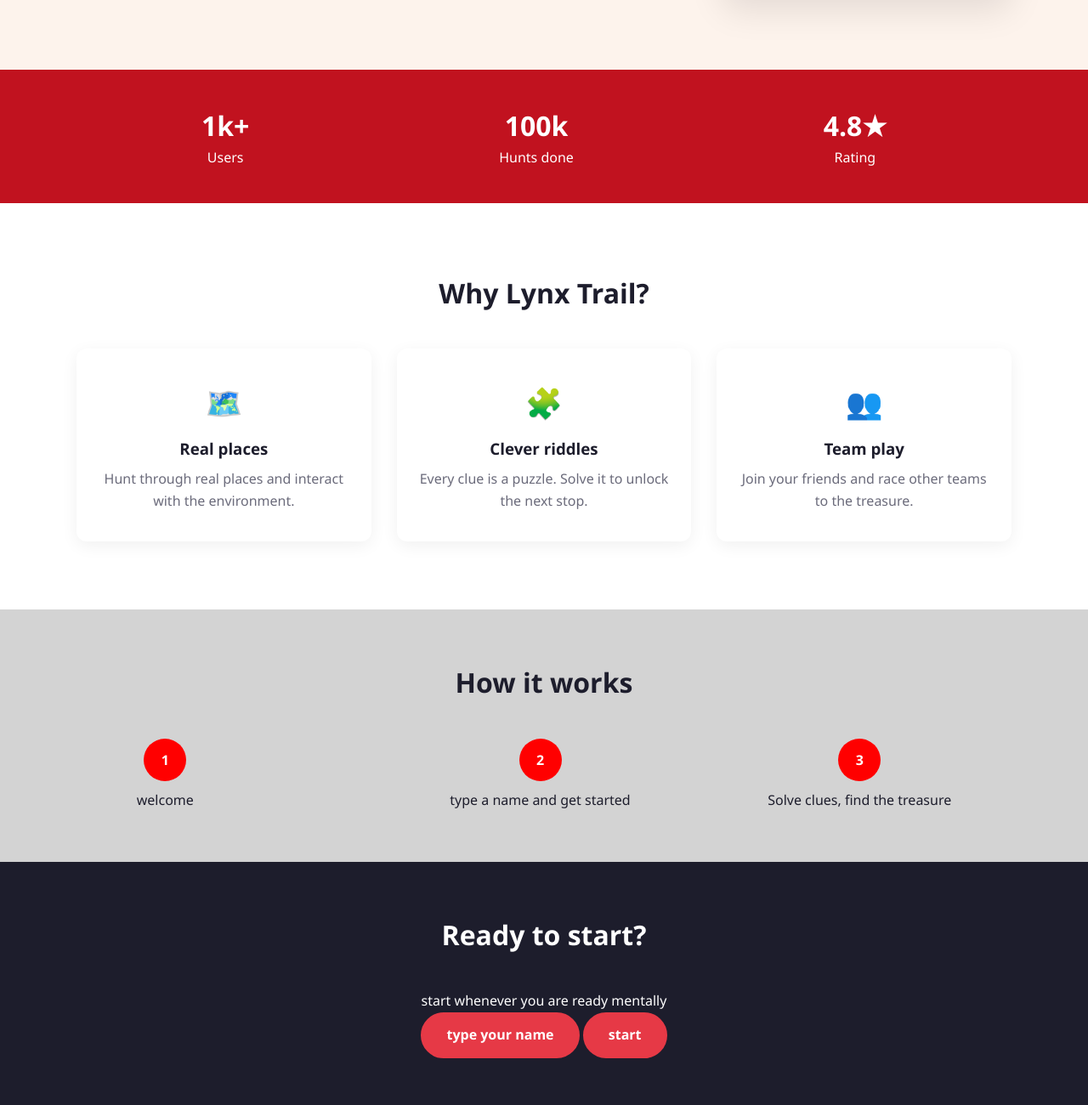
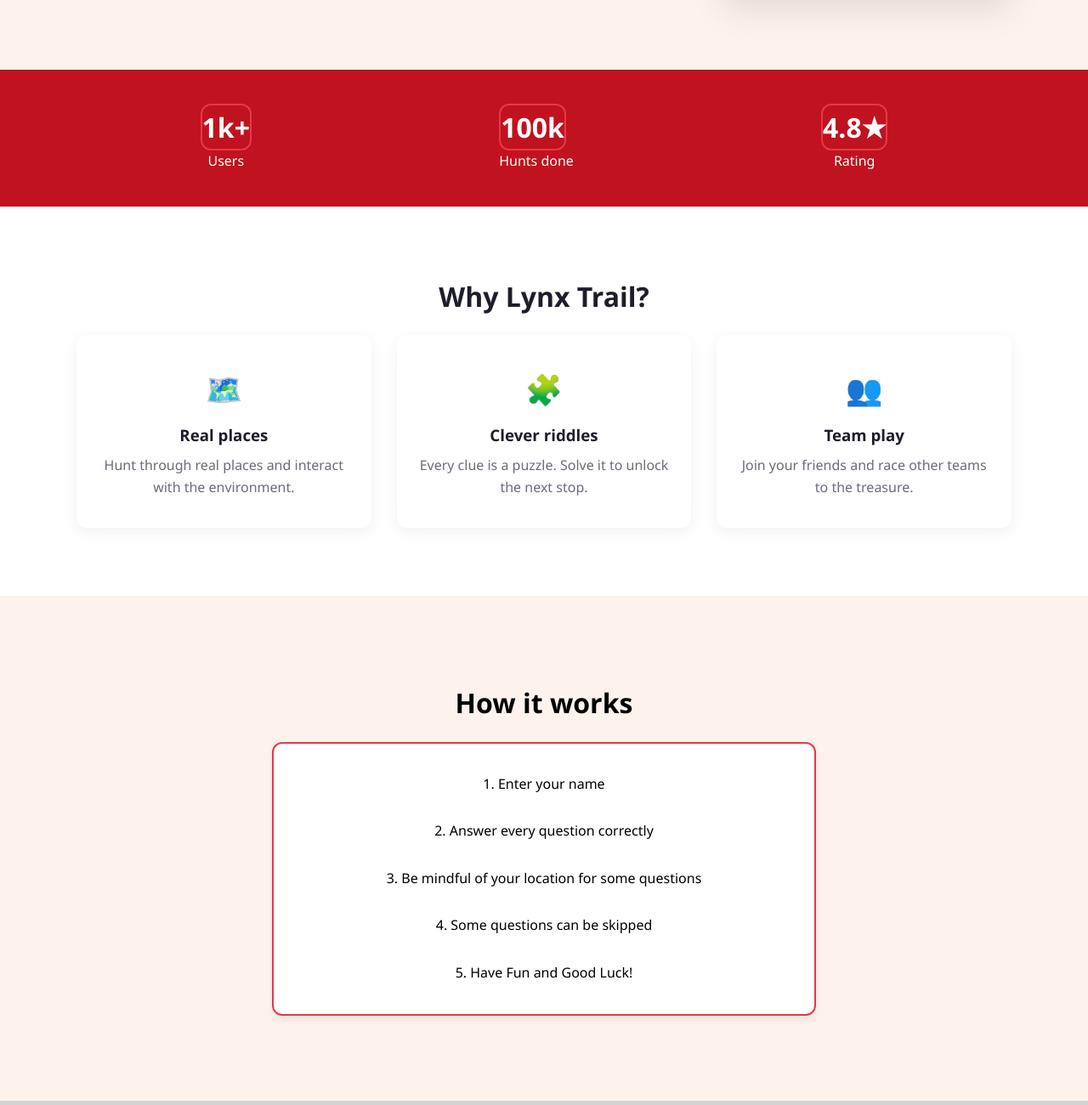
Before and after one commit to DanielGrantK/CO1034, a plain HTML site: page index.html in a window 1280 px wide. Shown: the part 660-1960 px from the top of the page at 85% size. Drawn offline with Linux system fonts and the light colour scheme.

Commit message:
I added the "how it works" section as I discussed with Nastya and Daniel

```diff
--- a/index.html
+++ b/index.html
@@ -79,7 +79,27 @@
         </div>
      </section>
 
-    <! -- ======= how it works ====== -->
+
+
+    <!-- =========== HOW IT WORKS BAND ========== --> <!-- Nayia -->
+    <section class="band2">
+        <div class="name4how">
+            <h2>How it works</h2>
+            <div class="box">
+                    <p>1. Enter your name</p>
+                    <p>2. Answer every question correctly</p>
+                    <p>3. Be mindful of your location for some questions</p>
+                    <p>4. Some questions can be skipped </p>
+                    <p>5. Have Fun and Good Luck!</p>
+            </div>
+        </div>
+    </section>
+
+
+
+
+
+    <! -- ======= how it works ====== --> <!-- Savvas -->
     <section id="how" class="how">
         <div class="container">
             <h2>How it works</h2>
@@ -99,7 +119,7 @@
             </div>
         </div>
     </section>
-    <!-- ======= CALL TO ACTION ======= -->
+    <!-- ======= CALL TO ACTION ======= --> <!-- Savvas -->
     <section id="start" class="cta">
         <div class="container">
             <h2>Ready to start?</h2>
@@ -110,12 +130,13 @@
             </div>
         </div>
     </section>
-             <!-- ======= FOOTER ======= -->
+             <!-- ======= FOOTER ======= --> <!-- Savvas -->
    <footer class="footer">
             <div class="container">
          <p>&copy; 2026 Lynx Trail. All rights reserved.</p>
              </div>
           </footer>
+
 
 
     <!-- =======Google tag (gtag.js)========= -->
--- a/style.css
+++ b/style.css
@@ -5,6 +5,7 @@
     --light: #fdf3ec;
     --gray: #6b6b7b;
     --white: #fff;
+    --black: #000000;
 }
 
 * { /* "*" makes spacing around and inside elements to 0, so there are no default browser gaps */
@@ -224,6 +225,54 @@ h2 {
 .card p {
     color: var(--gray);
 }
+.card button {
+}
+
+/*======== HOW IT WORKS BAND ==========*/ /*<!-- Nayia -->*/
+
+.band2 {
+    background: var(--light);
+    color: var(--black);
+    padding: 100px 0;
+}
+
+.stats {
+    display: flex;
+    justify-content: space-around;
+    text-align: center;
+    left: 30px;
+}
+
+
+.stats strong {
+    border-radius: 12px;
+    border: 2px solid var(--main);
+    width: fit-content;
+}
+
+h2 {
+    font-size: 2rem;
+    text-align: center;
+    margin-bottom: 20px;
+}
+
+.box {
+    display: flex;
+    gap: 30px;
+    width: 50%;
+    margin: 0 auto;
+    flex-direction: column;
+    border-radius: 12px;
+    border: 2px solid var(--main);
+    text-align: center;
+    padding: 35px 15px;
+    background: var(--white);
+    box-shadow: 0 5px 10px rgba(0, 0, 0.06, 0.06);
+}
+
+
+
+
 /* How it works */
 .how { background: lightgray; padding: 60px 0; text-align: center; }
 .steps { display: flex; justify-content: space-around;  gap: 90px; }
```
Also changed, not shown: 1 other file.
